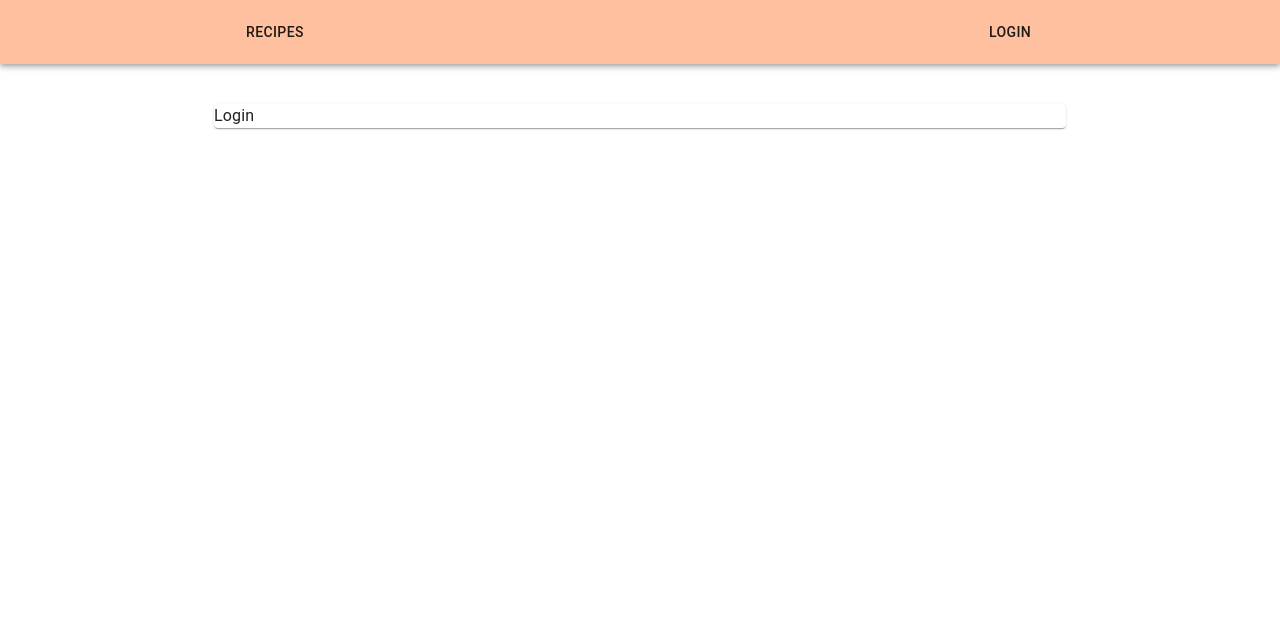
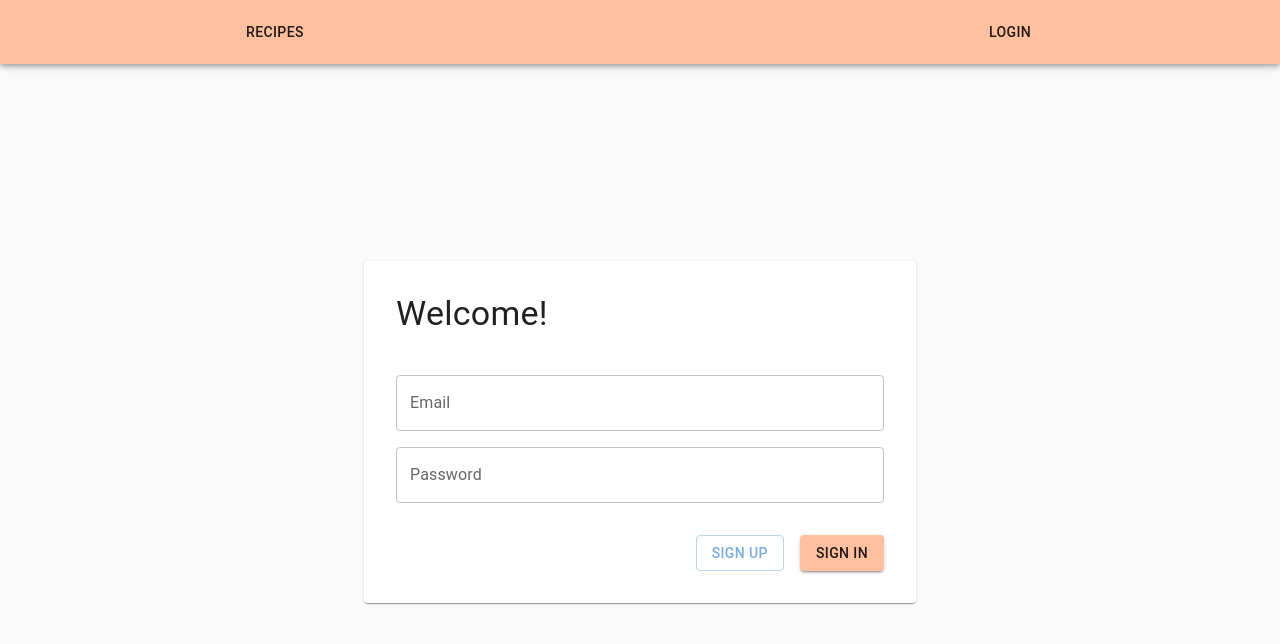
Before and after one commit to usmansc/pv247-recipe-project, a React (Create React App) app: page /login in a window 1280 px wide. Shown: the top 644 px of the page. Built offline with nearby package versions, Linux system fonts and the light colour scheme; no server answers.

Commit message:
feat: add login UI

```diff
--- /dev/null
+++ b/src/hooks/useField.ts
@@ -0,0 +1,39 @@
+import { ChangeEvent, useCallback, useMemo, useState } from 'react';
+
+import { FieldValidator } from '../utils/validation';
+
+const useField = (id: string, ...validators: FieldValidator[]) => {
+	const [value, setValue] = useState('');
+	const [touched, setTouched] = useState(false);
+
+	const onChange = useCallback(
+		(e: ChangeEvent<HTMLInputElement | HTMLTextAreaElement>) => {
+			setValue(e.target.value);
+		},
+		[setValue]
+	);
+	const error = useMemo(
+		() =>
+			(validators ?? []).reduce(
+				(error: string | undefined, validator: FieldValidator) =>
+					error ? error : validator(value),
+				undefined
+			),
+		[value]
+	);
+	return [
+		// Current value for convenient access
+		value,
+		// Props for the TextField
+		{
+			id,
+			value,
+			onChange,
+			onBlur: useCallback(() => setTouched(true), []),
+			error: touched && !!error,
+			helperText: touched && error ? error : undefined
+		}
+	] as const;
+};
+
+export default useField;
--- a/src/pages/Login.tsx
+++ b/src/pages/Login.tsx
@@ -1,9 +1,71 @@
-import { Paper, Typography } from '@mui/material';
+import {
+	Box,
+	Button,
+	Container,
+	Paper,
+	TextField,
+	Typography
+} from '@mui/material';
 
-const Login = () => (
-	<Paper>
-		<Typography>Login</Typography>
-	</Paper>
-);
+import useField from '../hooks/useField';
+import {
+	emailValidator,
+	passwordValidator,
+	requiredValidator
+} from '../utils/validation';
+
+const Login = () => {
+	const [email, emailProps] = useField(
+		'email',
+		requiredValidator,
+		emailValidator
+	);
+	const [password, passwordProps] = useField(
+		'password',
+		requiredValidator,
+		passwordValidator
+	);
+	return (
+		<Container
+			maxWidth="sm"
+			sx={{
+				display: 'flex',
+				flexDirection: 'column',
+				justifyContent: 'center',
+				flexGrow: 1
+			}}
+		>
+			<Paper
+				sx={{
+					display: 'flex',
+					flexDirection: 'column',
+					width: '100%',
+					p: 4,
+					gap: 2
+				}}
+			>
+				<Typography variant="h4" component="h2" mb={3}>
+					Welcome!
+				</Typography>
+				<TextField type="email" label="Email" {...emailProps} />
+				<TextField type="password" label="Password" {...passwordProps} />
+				<Box
+					sx={{
+						display: 'flex',
+						gap: 2,
+						alignItems: 'center',
+						alignSelf: 'flex-end',
+						mt: 2
+					}}
+				>
+					<Button variant="outlined" color="secondary">
+						Sign Up
+					</Button>
+					<Button variant="contained">Sign In</Button>
+				</Box>
+			</Paper>
+		</Container>
+	);
+};
 
 export default Login;
--- a/src/utils/theme.ts
+++ b/src/utils/theme.ts
@@ -13,7 +13,10 @@ const theme = createTheme({
 	palette: {
 		mode: 'light',
 		primary: { main: Palette.PeachCrayola },
-		secondary: { main: Palette.GrannySmithApple }
+		secondary: { main: Palette.Iceberg },
+		background: {
+			default: '#fafafa'
+		}
 	},
 	components: {
 		MuiCssBaseline: {
--- /dev/null
+++ b/src/utils/validation.ts
@@ -0,0 +1,12 @@
+export type FieldValidator = (value: string) => string | undefined;
+
+export const requiredValidator: FieldValidator = value =>
+	value ? undefined : 'Required';
+
+export const emailValidator: FieldValidator = value =>
+	/^[A-Z0-9._%+-]+@[A-Z0-9.-]+\.[A-Z]{2,}$/i.test(value)
+		? undefined
+		: 'Invalid email address';
+
+export const passwordValidator: FieldValidator = value =>
+	value.length >= 8 ? undefined : 'Password must be at least 8 characters';
```
